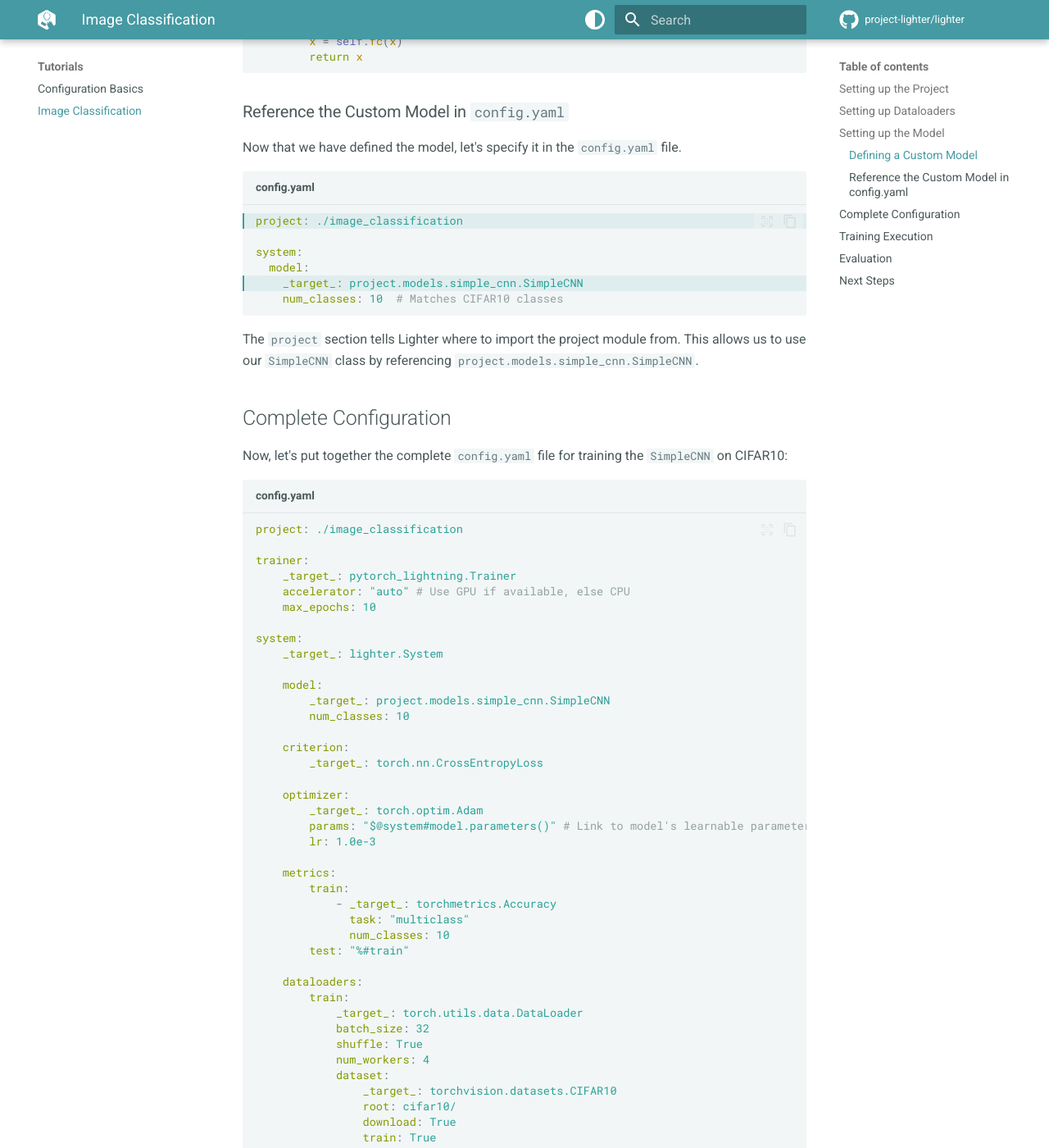
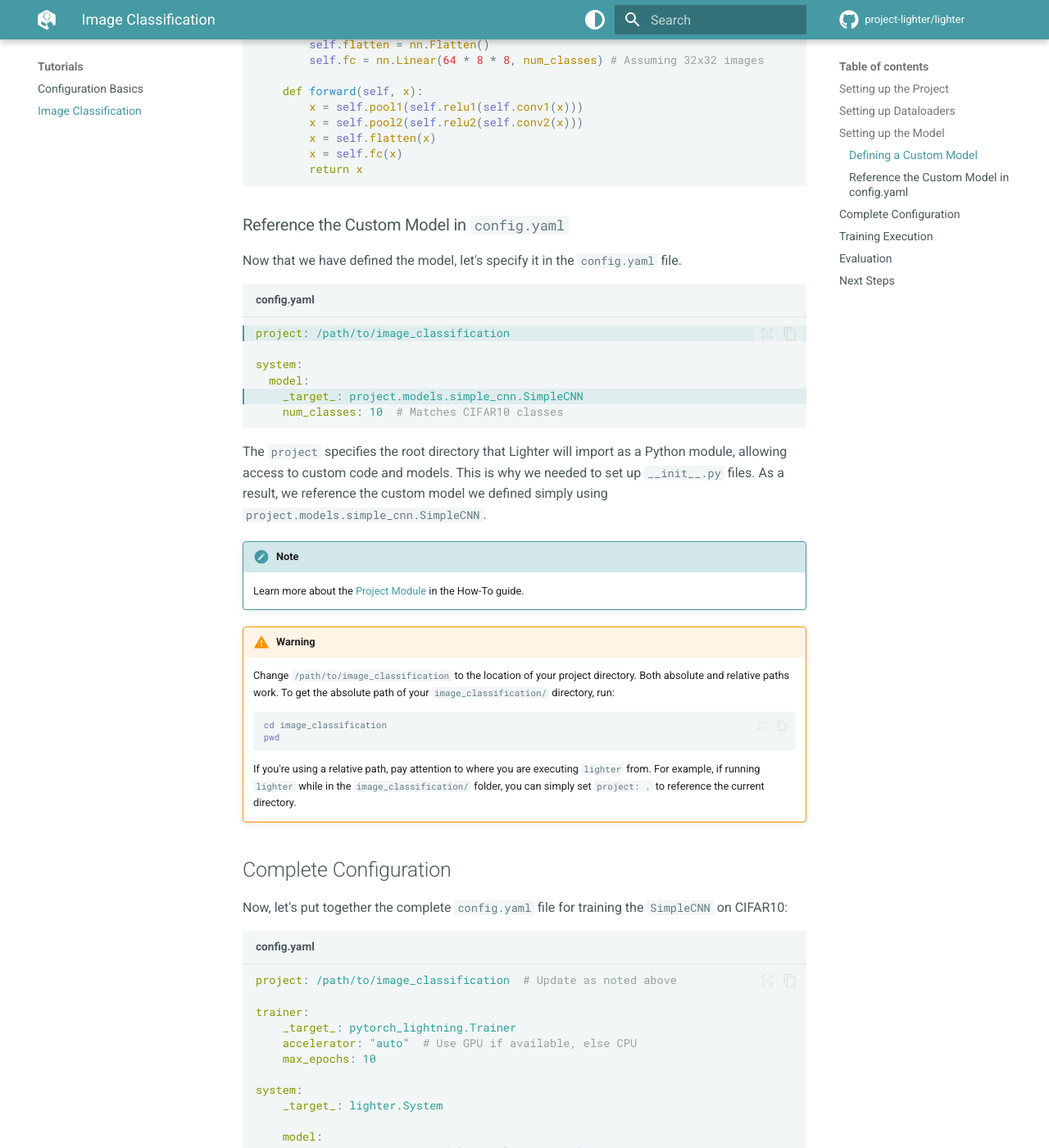
Before and after one commit to project-lighter/lighter, an MkDocs documentation site: the page built from docs/tutorials/image_classification.md, in a window 1280 px wide and 1400 px high, scrolled down 2470 px. Shown: the whole window at 82% size. Built offline with MkDocs 1.6.1 and Material for MkDocs 9.7.7, drawn with Linux system fonts in a browser that asks for light colours; comment, search, counter and statistics services are not loaded; some of the changed text lies outside the part shown.

Commit message:
Improve understanding of the project field

````diff
--- a/docs/tutorials/image_classification.md
+++ b/docs/tutorials/image_classification.md
@@ -10,17 +10,25 @@ In this tutorial we will learn how to:
 First, create a new project directory named `image_classification` with the following structure:
 
 ```plaintext
-config.yaml
 image_classification/
 ├── __init__.py
+├── experiments/
+    └── config.yaml
 └── models/
     ├── __init__.py
     └── simple_cnn.py
 ```
 
+If you're using Unix/Linux, you can create this structure with the following command:
+```bash
+mkdir -p image_classification/{models,experiments} && touch image_classification/__init__.py image_classification/experiments/config.yaml image_classification/models/__init__.py image_classification/models/simple_cnn.py
+
+```
+
 !!! warning
 
-    Do not forget the `__init__.py` files. For more details, refer to the [Project Module](../how-to/project_module.md) guide.
+    Do not forget to add `__init__.py` to folders that contain Python modules. For more details, refer to the [Project Module](../how-to/project_module.md) guide.
+
 
 ## Setting up Dataloaders
 
@@ -112,7 +120,7 @@ class SimpleCNN(nn.Module):
 Now that we have defined the model, let's specify it in the `config.yaml` file.
 
 ```yaml title="config.yaml" hl_lines="1 5"
-project: ./image_classification
+project: /path/to/image_classification
 
 system:
   model:
@@ -120,19 +128,30 @@ system:
     num_classes: 10  # Matches CIFAR10 classes
 ```
 
-The `project` section tells Lighter where to import the project module from. This allows us to use our `SimpleCNN` class by referencing `project.models.simple_cnn.SimpleCNN`.
+The `project` specifies the root directory that Lighter will import as a Python module, allowing access to custom code and models. This is why we needed to set up `__init__.py` files. As a result, we reference the custom model we defined simply using `project.models.simple_cnn.SimpleCNN`.
 
+!!! note
+    Learn more about the [Project Module](../how-to/project_module.md) in the How-To guide.
+
+!!! warning
+    Change `/path/to/image_classification` to the location of your project directory. Both absolute and relative paths work. To get the absolute path of your `image_classification/` directory, run:
+    ```bash
+    cd image_classification
+    pwd
+    ```
+
+    If you're using a relative path, pay attention to where you are executing `lighter` from. For example, if running `lighter` while in the `image_classification/` folder, you can simply set `project: .` to reference the current directory.
 
 ## Complete Configuration
 
 Now, let's put together the complete `config.yaml` file for training the `SimpleCNN` on CIFAR10:
 
 ```yaml title="config.yaml"
-project: ./image_classification
+project: /path/to/image_classification  # Update as noted above
 
 trainer:
     _target_: pytorch_lightning.Trainer
-    accelerator: "auto" # Use GPU if available, else CPU
+    accelerator: "auto"  # Use GPU if available, else CPU
     max_epochs: 10
 
 system:
@@ -147,7 +166,7 @@ system:
 
     optimizer:
         _target_: torch.optim.Adam
-        params: "$@system#model.parameters()" # Link to model's learnable parameters
+        params: "$@system#model.parameters()"  # Link to model's learnable parameters
         lr: 1.0e-3
 
     metrics:
````
Also changed, not shown: other parts of docs/tutorials/image_classification.md (+2 -2 lines).
